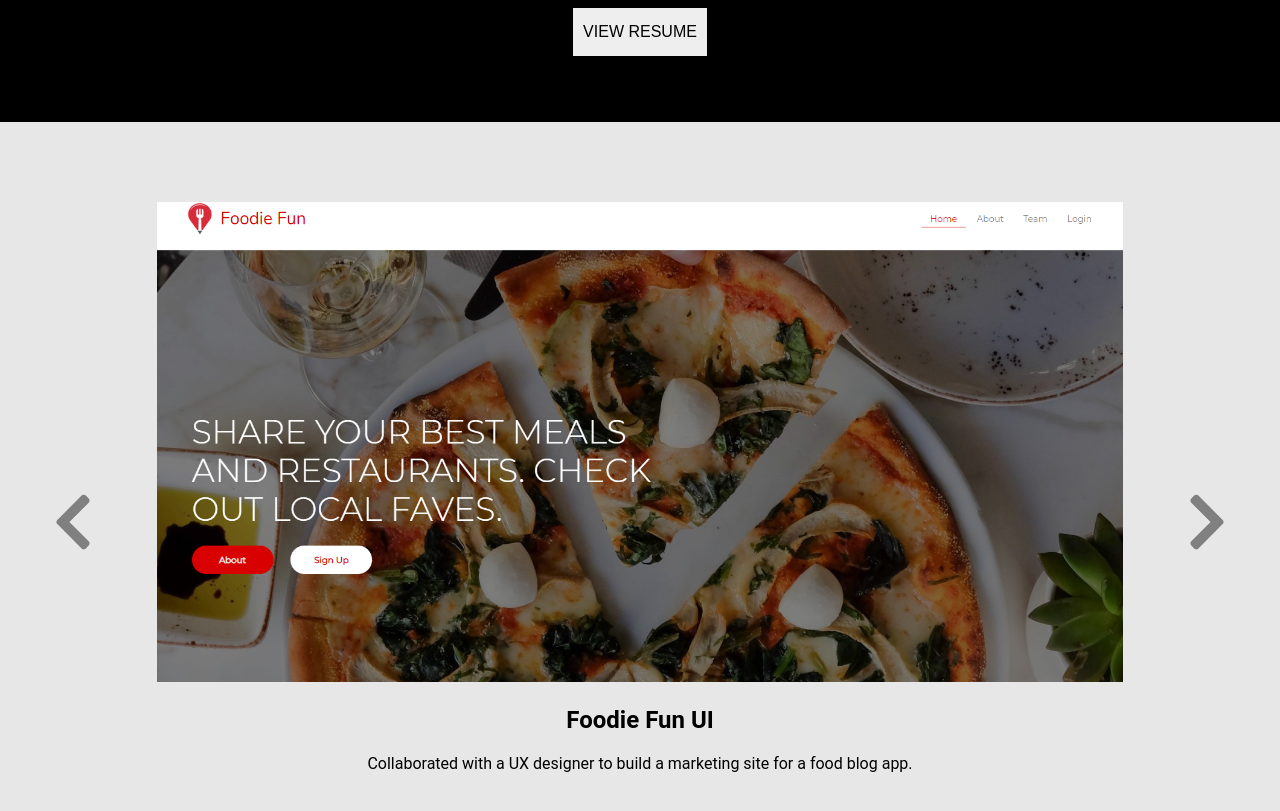
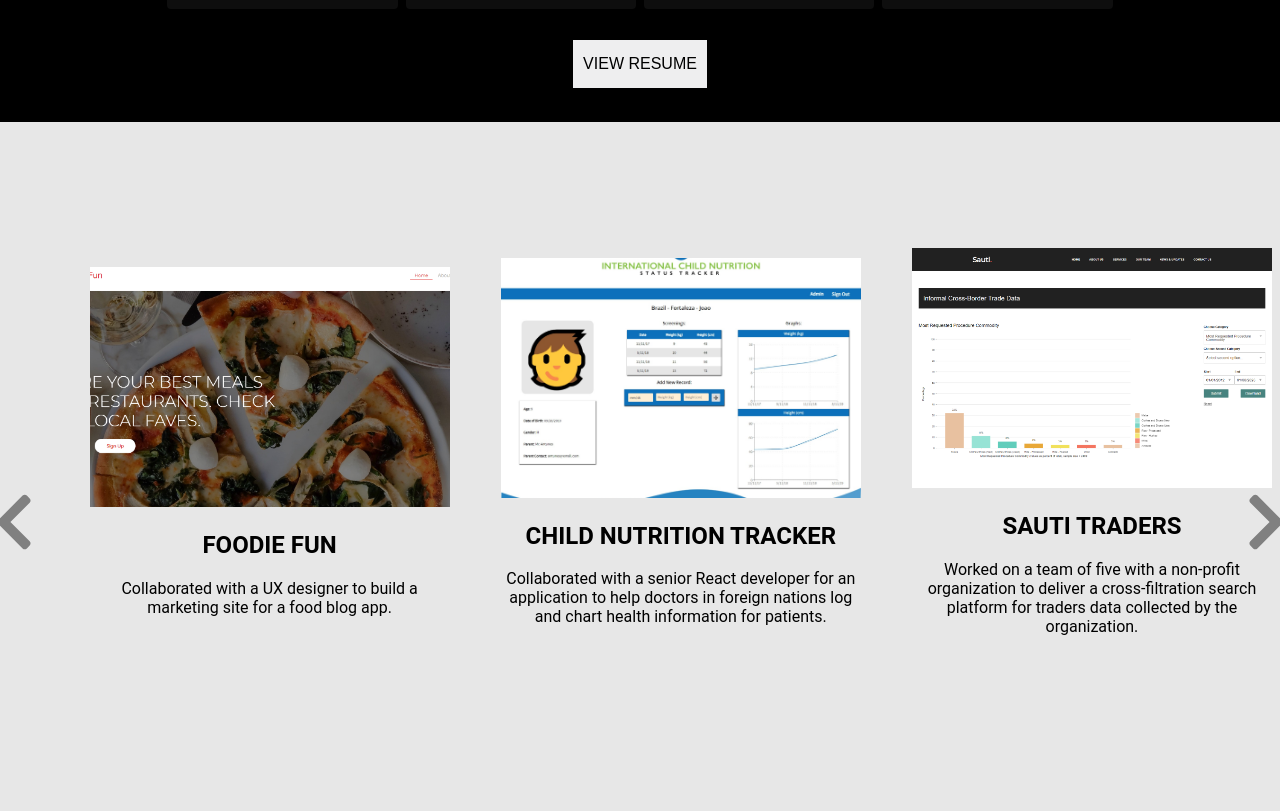
Before and after one commit to sandramkimball/sandramkimball, a React (Create React App) app in the folder portfolio/: page / in a window 1280 px wide. Shown: the part 1980-2791 px from the top of the page. Built offline with nearby package versions, Linux system fonts and the light colour scheme.

Commit message:
updated project slide

```diff
--- a/portfolio/src/App.css
+++ b/portfolio/src/App.css
@@ -134,11 +134,15 @@
   }
 
   /* banner 3 */
-  /* .pj-container h2{font-size: 1.25rem;}
-  .pj-container p{display: none} */
-  .pj-container{display: none}
-  .pj-container svg{display: none}
-  .pj-container-2{display: initial !important}
   .banner-3{height: 100% !important}
+  .banner-3 p{display: none}
+  /* .pj-container div{
+    width: 95vw;
+    height: 40vh;
+    margin: 8vh auto;
+    box-shadow: 0px 3px 10px gray;
+    background: #f7f7f7
+    }
+  .pj-container h2{margin: auto; color: gray; padding-top: 15px; font-weight: 400}   */
 
 }
--- a/portfolio/src/components/Banner_3.js
+++ b/portfolio/src/components/Banner_3.js
@@ -1,8 +1,8 @@
 import React, {useState} from 'react';
 import styled from 'styled-components';
-import {useTransition, animated} from 'react-spring'
 import { FontAwesomeIcon } from '@fortawesome/react-fontawesome';
 import { fab, faChevronRight, faChevronLeft } from '@fortawesome/free-solid-svg-icons'
+import Card from './Card'
 
 //images
 import homepage from '../images/tinyHomepage.png';
@@ -10,104 +10,91 @@ import icnst from '../images/icnst.jpg';
 import sautidb3 from '../images/sautidb3.png';
 import stylist from '../images/stylist-find.png';
 import mars from '../images/mars-explor.png';
+import toDo from '../images/reducer-todo.png'
 
-const slides = [
-    ({style}) => <animated.div style={{...style, cursor: 'pointer'}}>
-                <a href='https://foodie-fun-app.netlify.com/?_ga=2.228749211.602302675.1567105491-253791327.1567105491' target="_blank">
-                    <img src={homepage}/>
-                    <h2>Foodie Fun UI</h2>
-                    <p>Collaborated with a UX designer to build a marketing site for a food blog app.</p>
-                </a>
-                </animated.div>,
-    ({style}) => <animated.div style={{...style, cursor: 'pointer'}}>
-                <a href='https://icnst-development.netlify.com/' target="_blank">
-                    <img src={icnst}/>
-                    <h2>Child Nutrition Tracker</h2>
-                    <p>Worked in collabe with a senior React developer to build out components, forms, routes for an application designed to help doctors in foreign nations log and chart health information for patients.</p>
-                </a>
-                </animated.div>,
-    ({style}) => <animated.div style={{...style,cursor: 'pointer'}}>
-                <a href='https://sauti.now.sh/' target="_blank">
-                    <img src={sautidb3}/>
-                    <h2>Sauti Traders</h2>
-                    <p>Worked on a team of five with a non-profit organization to deliver a cross-filtration search platform for traders data collected by the organization.</p>
-                </a>
-                </animated.div>,
-    ({style}) => <animated.div style={{...style, cursor: 'pointer'}}>
-                    <a href='https://stylistfind.now.sh/' target="_blank">
-                        <img src={stylist}/>
-                        <h2>Stylist Find</h2>
-                        <p>Built a SQL database, populated it with dummy data, and used it in a front end application designed as a professional platform for hairstylists to self promote.</p>
-                    </a>
-                    </animated.div>,
-    ({style}) => <animated.div style={{...style, cursor: 'pointer'}}>
-    <a>
-        <img src={mars}/>
-        <h2>Coming Soon</h2>
-        <p>Online Python/Django maze game.</p>
-    </a>
-    </animated.div>,
-]
+
 
 const Projects = () => {
-    const [index, set] = useState(0)
-    const handleClick = () => (set(state => (state + 1) % 5), [])
-    const handleBackClick = () => (set(state => (state + 4) % 5), [])
-    const transitions = useTransition(index, p => p, {
-        from: {opacity: 0, transform: 'translated3d( 100%, 0, 0'},
-        enter: {opacity: 1, transform: 'translated3d(0%, 0, 0'},
-        leave: {opacity: 0, transform: 'translated3d(-100%, 0, 0'},
-    })
+    const projects = [
+        {
+            id: 1,
+            index: 0,
+            href: 'https://foodie-fun-app.netlify.com/?_ga=2.228749211.602302675.1567105491-253791327.1567105491',
+            img: homepage,
+            title: 'FOODIE FUN',
+            text: 'Collaborated with a UX designer to build a marketing site for a food blog app.'
+        },
+        {
+            id: 2,
+            index: 1,
+            href: 'https://icnst-development.netlify.com/',
+            img: icnst,
+            title: 'CHILD NUTRITION TRACKER',
+            text: 'Collaborated with a senior React developer for an application to help doctors in foreign nations log and chart health information for patients.'
+        },
+        {
+            id: 3,
+            index: 2,
+            href: 'https://sauti.now.sh/',
+            img: sautidb3,
+            title: 'SAUTI TRADERS',
+            text: 'Worked on a team of five with a non-profit organization to deliver a cross-filtration search platform for traders data collected by the organization.'
+        },
+        {
+            id: 4,
+            index: 3,
+            href: 'https://stylistfind.now.sh/',
+            img: stylist,
+            title: 'STYLIST FIND',
+            text: 'Built a Node database and React front end application designed as a professional platform for hairstylists to self promote.'
+        },
+        {
+            id: 5,
+            index: 4,
+            href: 'https://reducer-todo.sandramkimball.now.sh/',
+            img: toDo,
+            title: 'TO DO LIST',
+            text: 'A simple to do list where you can add and delete items using Redux.'
+        },
+        {
+            id: 6,
+            index: 5,
+            href: null,
+            img: mars,
+            title: 'COMING SOON',
+            text: 'Online Python/Django adventure game.'
+        }
+    ]
+    const [project, setProject] = useState(projects[0])
 
+    const handleNext = () => {
+        const newIndex = project.index+1
+        if(newIndex === projects.length-1){
+            return
+        } else {
+            setProject(projects[newIndex])
+        }
+    }
+
+    const handleBack = () => {
+        const newIndex = project.index-1
+        if(newIndex === 0){
+            return
+        } else {
+            setProject(projects[newIndex])
+        }
+    }
 
     return (
-        <ProjectsContainer id='3' className='banner-3'>
-            <FontAwesomeIcon icon={faChevronLeft} onClick={handleBackClick}/>
-            <div className='pj-container'>
-                {transitions.map( ({item, props, key}) => {
-                    const Slide = slides[item]
-                    return <Slide key={key} style={props}/>
-                })}
+        <ProjectsContainer id='3' className={`banner-3 active-slide-${project.index}`}>
+            <FontAwesomeIcon icon={faChevronLeft} onClick={handleBack} className='left'/>
+            <div
+                className='pj-container'
+                style={{'transform': `translateX(-${project.index*(100/projects.length)}%)`}}
+            >
+                {projects.map(obj=> <Card key={obj.id} obj={obj}/> )}
             </div>
-
-            <div className='pj-container-2'>
-                <div>
-                    <a href='https://foodie-fun-app.netlify.com/?_ga=2.228749211.602302675.1567105491-253791327.1567105491' target="_blank">
-                        <img src={homepage}/>
-                        <h2>FOODIE FUN</h2>
-                        <p>Collaborated with a UX designer to build a marketing site for a food blog app.</p>
-                    </a>
-                </div>
-                <div>
-                    <a href='https://icnst-development.netlify.com/' target="_blank">
-                        <img src={icnst}/>
-                        <h2>CHILD NUTRITION TRACKER</h2>
-                        <p>Worked in collabe with a senior React developer to build out components, forms, routes for an application designed to help doctors in foreign nations log and chart health information for patients.</p>
-                    </a>
-                </div>
-                <div>
-                    <a href='https://sauti.now.sh/' target="_blank">
-                        <img src={sautidb3}/>
-                        <h2>SAUTI TRADERS</h2>
-                        <p>Worked on a team of five with a non-profit organization to deliver a cross-filtration search platform for traders data collected by the organization.</p>
-                    </a>
-                </div>
-                <div>
-                    <a href='https://stylistfind.now.sh/' target="_blank">
-                        <img src={stylist}/>
-                        <h2>STYLIST FIND</h2>
-                        <p>Built a SQL database, populated it with dummy data, and used it in a front end application designed as a professional platform for hairstylists to self promote.</p>
-                    </a>
-                </div>
-                <div>
-                    <a>
-                        <img src={mars}/>
-                        <h2>COMING SOON</h2>
-                        <p>Online Python/Django maze game.</p>
-                    </a>
-                </div>
-            </div>
-            <FontAwesomeIcon icon={faChevronRight} onClick={handleClick}/>
+            <FontAwesomeIcon icon={faChevronRight} onClick={()=> handleNext()} className='right'/>
         </ProjectsContainer>
     )
 }
@@ -119,23 +106,39 @@ const ProjectsContainer = styled.section`
     height: 100vh;
     padding: 10vh auto;
     display: flex;
+    flex-direction: row;
     justify-content: center;
     background: #e7e7e7;
-    will-change: transform, opacity;
+    position: relative;
+    overflow-x: hidden;
+    transition: transform 300ms  cubic-bezier(0.455, 0.03, 0.515, 0.955);
     svg{
         font-size: 4rem;
         color: gray;
+        padding: 0 10px;
         margin: auto 5%;
         cursor: pointer;
-        :hover{color: red}
+        z-index: 10;
+        height: 100vh;
+        position: absolute;
+        :hover{color: #fff; background: #22222250}
+    }
+    .right{
+        right: -5rem
+    }
+    .left{
+        left: -5rem
     }
     .pj-container{
         margin: auto;
-        justify-content: center;
+        display: flex;
+        flex-direction: row;
+        position: absolute;
         height: 80vh;
-    }
-    img{
-        height: 60vh;
+        width: 90vw;
+        ::-webkit-scrollbar{
+            width: 0;
+        }
     }
     a{
         font-family: 'Roboto', sans-serif;
@@ -147,25 +150,4 @@ const ProjectsContainer = styled.section`
         color: black;
         :hover{color: gray}
     }
-    p{max-width: 50vw;margin: auto;}
-
-
-    .pj-container-2{
-        display: none
-        div{
-            width: 95vw;
-            height: 40vh;
-            margin: 8vh auto;
-            box-shadow: 0px 3px 10px gray;
-            background: #f7f7f7
-        }
-        div img{
-            width: 100%;
-            height: 30vh;
-            object-fit: cover;
-        }
-        p{display: none}
-        h2{margin: auto; color: gray; padding-top: 15px; font-weight: 400}
-    }
-
 `;
--- /dev/null
+++ b/portfolio/src/components/Card.js
@@ -0,0 +1,42 @@
+import Styled from 'styled-components'
+import React from 'react'
+
+
+const Card = (props) => {
+    return (
+        <Proj>
+            <a href={props.obj.href} target="_blank">
+                <img src={props.obj.img}/>
+                <h2>{props.obj.title}</h2>
+                <p>{props.obj.text}</p>
+            </a>
+        </Proj>
+    )
+}
+
+export default Card
+
+const Proj = Styled.div`
+    margin: auto 2vw;
+    transition: opacity 300ms linear;
+    img{
+        height: 30vh;
+        width: 45vh;
+        object-fit: cover;
+    }
+    p{
+        max-width: 45vh;
+        margin: auto;
+        font-size: 1rem;
+    }
+    a{
+        font-family: 'Roboto', sans-serif;
+        transform: none;
+        text-decoration: none;
+        align-items: center;
+        justify-content: center;
+        margin: auto;
+        color: black;
+        :hover{color: gray}
+    }
+`;
--- a/portfolio/src/components/Skills.js
+++ b/portfolio/src/components/Skills.js
@@ -56,7 +56,6 @@ const SkillList = styled.div`
         display: flex;
         flex-direction: row;
         flex-wrap: wrap;
-
         justify-content: center;
         li{
             width: 20%;
@@ -68,7 +67,7 @@ const SkillList = styled.div`
             svg{font-size: 6rem; padding-bottom: 5px}
             background-color: #101010eb;
             border-radius: 4px;
-            padding: 4px 0;
+            padding: 20px 0;
             margin: 4px;
         }
     }
```
Also changed, not shown: portfolio/src/images/stylist-find.png, 1 other file (tests, documents, lock files or other folders).
